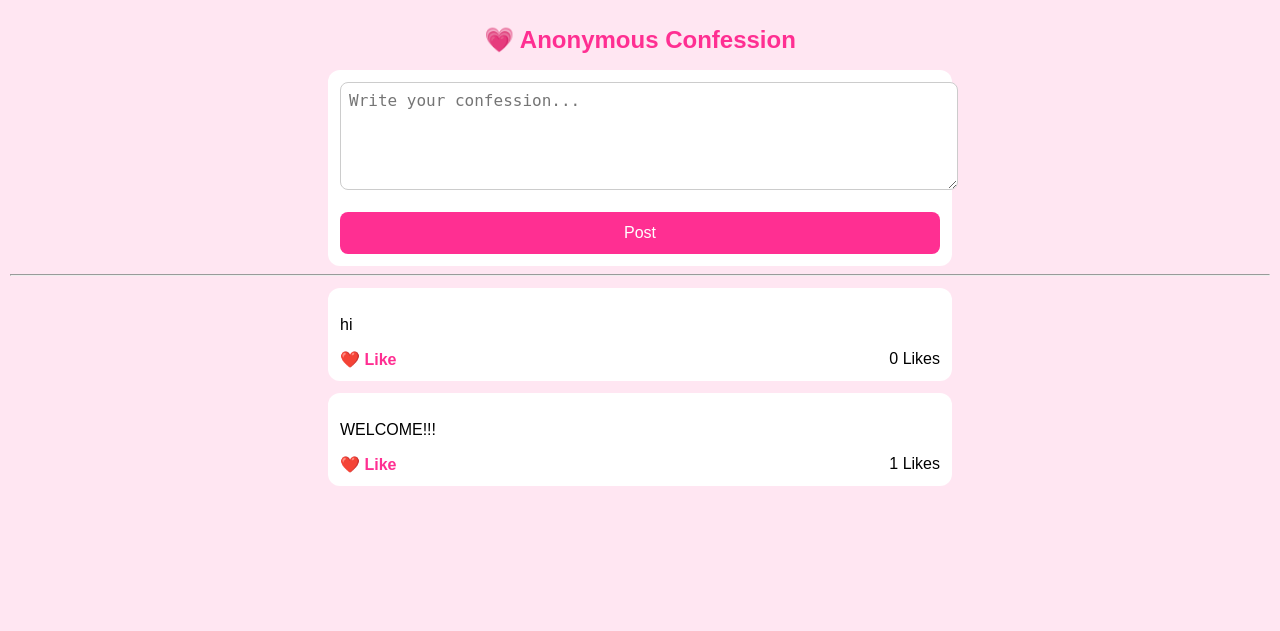
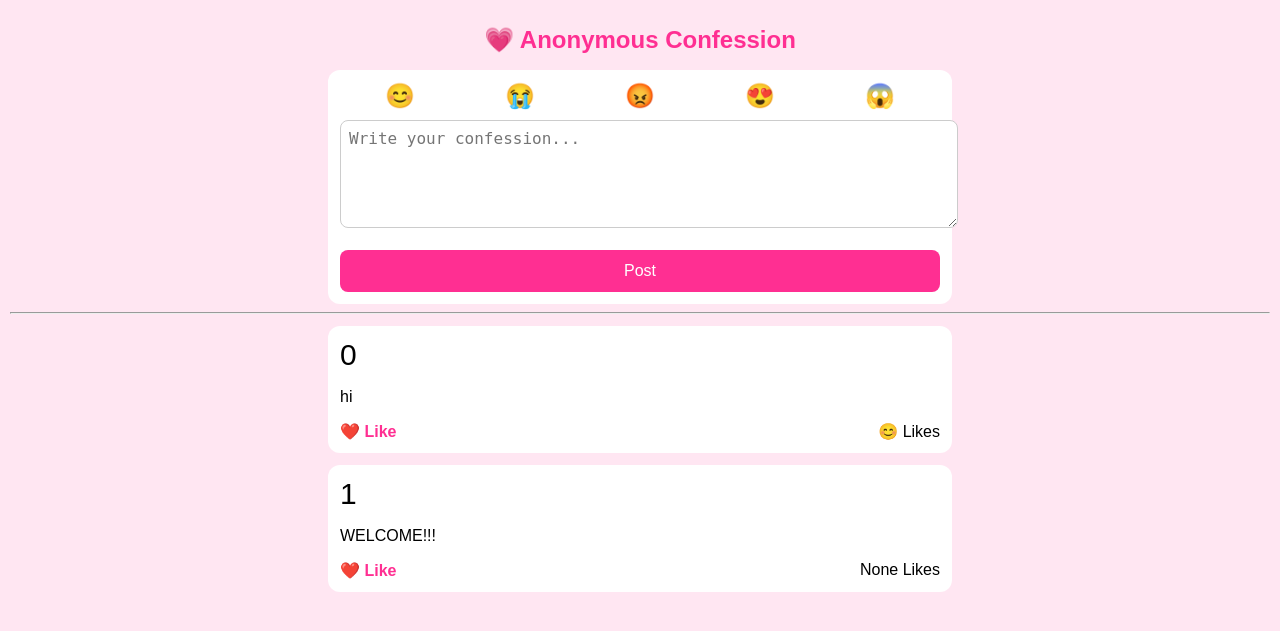
Before and after one commit to totosheyn-cyber/Group-3, a Flask app: page / in a window 1280 px wide. Shown: the top 631 px of the page. Run offline with Flask 3, Linux system fonts and the light colour scheme; data comes from the database, SQL or seed files in the repository; both versions use the stored data as it was after the commit.

Commit message:
Add emoji reactions

```diff
--- a/app.py
+++ b/app.py
@@ -17,11 +17,17 @@
         CREATE TABLE IF NOT EXISTS posts (
             id INTEGER PRIMARY KEY AUTOINCREMENT,
             message TEXT,
+            emoji TEXT,
             likes INTEGER DEFAULT 0
         )
     """)
 
-    # Try adding likes column if old DB exists
+    # Try adding columns if old DB exists
+    try:
+        c.execute("ALTER TABLE posts ADD COLUMN emoji TEXT")
+    except:
+        pass
+
     try:
         c.execute("ALTER TABLE posts ADD COLUMN likes INTEGER DEFAULT 0")
     except:
@@ -40,7 +46,11 @@
 
     if request.method == "POST":
         msg = request.form["message"]
-        c.execute("INSERT INTO posts (message, likes) VALUES (?, 0)", (msg,))
+        emoji = request.form["emoji"]
+        c.execute(
+            "INSERT INTO posts (message, emoji, likes) VALUES (?, ?, 0)",
+            (msg, emoji)
+        )
         db.commit()
 
     c.execute("SELECT * FROM posts ORDER BY id DESC")
@@ -59,7 +69,7 @@
     db.close()
     return redirect("/")
 
-# ---------- ADMIN LOGIN ----------
+# ---------- ADMIN ----------
 @app.route("/admin", methods=["GET", "POST"])
 def admin():
     if request.method == "POST":
@@ -70,12 +80,12 @@
 
     if not session.get("admin"):
         return '''
-            <form method="post" style="text-align:center;padding:50px;">
-                <h3>Admin Login</h3>
-                <input type="password" name="password" placeholder="Password">
-                <br><br>
-                <button>Login</button>
-            </form>
+        <form method="post" style="text-align:center;padding:50px;">
+            <h3>Admin Login</h3>
+            <input type="password" name="password">
+            <br><br>
+            <button>Login</button>
+        </form>
         '''
 
     db = get_db()
@@ -86,7 +96,7 @@
 
     return render_template("admin.html", posts=posts)
 
-# ---------- DELETE POST ----------
+# ---------- DELETE ----------
 @app.route("/delete/<int:id>")
 def delete(id):
     if not session.get("admin"):
@@ -102,4 +112,4 @@
 
 # ---------- RUN ----------
 if __name__ == "__main__":
-    app.run(host="0.0.0.0", port=10000)
+    app.run(debug=True)
--- a/static/style.css
+++ b/static/style.css
@@ -44,7 +44,29 @@
     margin: 12px auto;
     border-radius: 12px;
     max-width: 600px;
-    word-wrap: break-word;
+}
+
+.emoji-row {
+    display: flex;
+    justify-content: space-around;
+    font-size: 24px;
+    margin-bottom: 10px;
+}
+
+.emoji-row input {
+    display: none;
+}
+
+.emoji-row label {
+    cursor: pointer;
+}
+
+.emoji-row input:checked + span {
+    transform: scale(1.3);
+}
+
+.emoji-display {
+    font-size: 30px;
 }
 
 .like-row {
@@ -59,18 +81,9 @@
     font-weight: bold;
 }
 
-/* 📱 Mobile Optimization */
+/* Mobile */
 @media (max-width: 600px) {
     h1 {
         font-size: 20px;
     }
-
-    textarea {
-        height: 80px;
-    }
-
-    button {
-        font-size: 14px;
-        padding: 10px;
-    }
 }
--- a/templates/index.html
+++ b/templates/index.html
@@ -10,6 +10,16 @@
 <h1>💗 Anonymous Confession</h1>
 
 <form method="post">
+
+    <!-- Emoji selector -->
+    <div class="emoji-row">
+        <label><input type="radio" name="emoji" value="😊" required> 😊</label>
+        <label><input type="radio" name="emoji" value="😭"> 😭</label>
+        <label><input type="radio" name="emoji" value="😡"> 😡</label>
+        <label><input type="radio" name="emoji" value="😍"> 😍</label>
+        <label><input type="radio" name="emoji" value="😱"> 😱</label>
+    </div>
+
     <textarea name="message" placeholder="Write your confession..." required></textarea>
     <br><br>
     <button>Post</button>
@@ -19,13 +29,12 @@
 
 {% for post in posts %}
 <div class="post-box">
+    <div class="emoji-display">{{ post[2] }}</div>
     <p>{{ post[1] }}</p>
 
     <div class="like-row">
-        <a href="/like/{{ post[0] }}">
-            ❤️ Like
-        </a>
-        <span>{{ post[2] }} Likes</span>
+        <a href="/like/{{ post[0] }}">❤️ Like</a>
+        <span>{{ post[3] }} Likes</span>
     </div>
 </div>
 {% endfor %}
```
Also changed, not shown: confessions.db.
